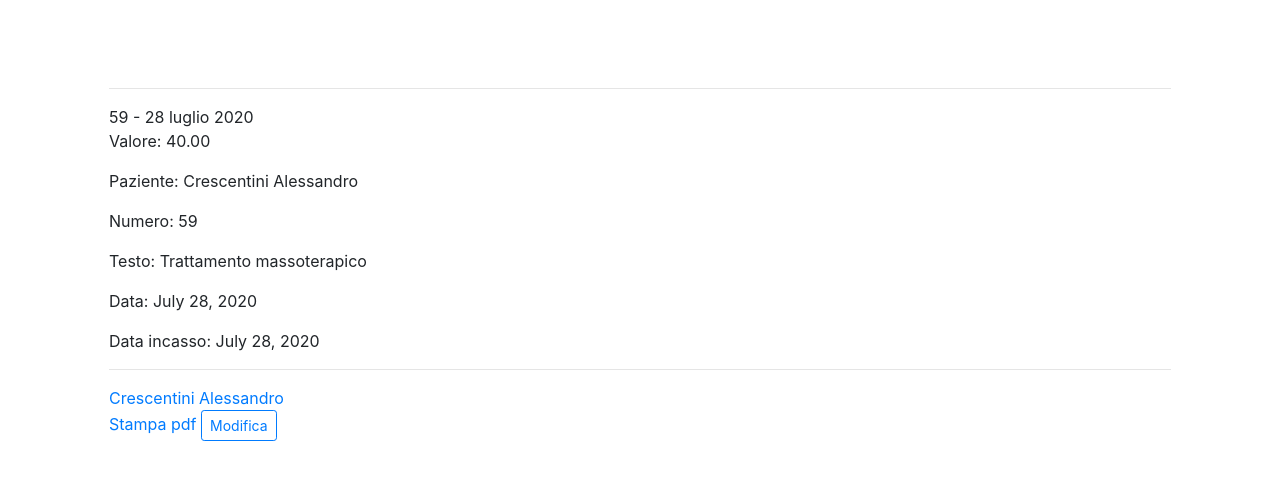
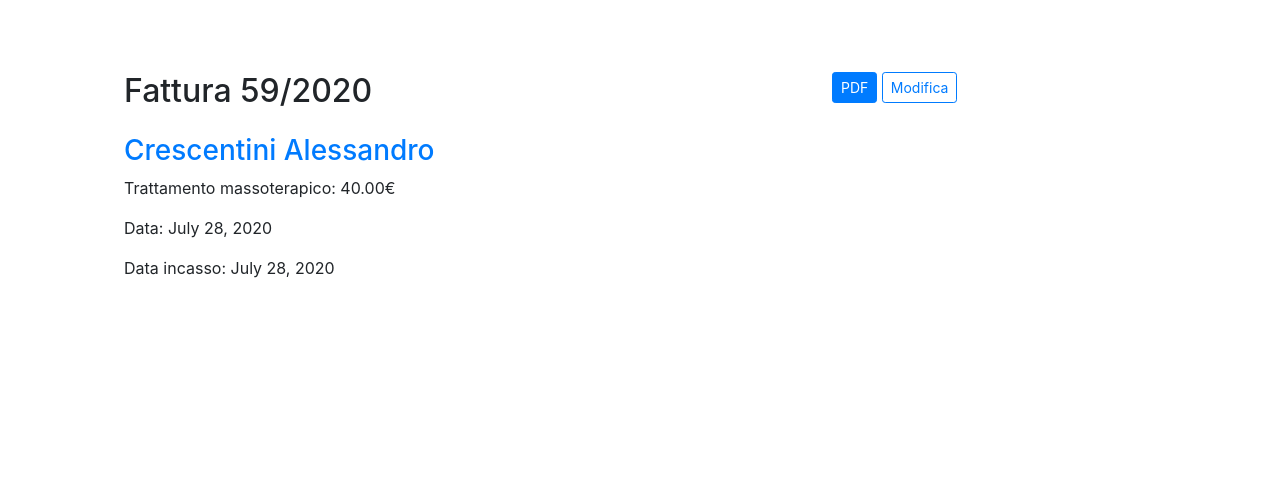
Before and after one commit to DckCanal/Studio, a Django app: page /gestione/fattura/61 in a window 1280 px wide. Shown: the part 56-536 px from the top of the page. Run offline with Django 3.2, Linux system fonts and the light colour scheme; a user stored in the database is signed in; data comes from the database, SQL or seed files in the repository; both versions use the stored data as it was after the commit; some libraries are stand-ins or nearby versions.

Commit message:
filtro fatture non incassaŧe

```diff
--- a/gestione/templates/gestione/fattura_detail.html
+++ b/gestione/templates/gestione/fattura_detail.html
@@ -1,19 +1,24 @@
 {% extends "generic.html" %}
 {% block main-content %}
-    <hr>
-    {{fattura}}
+<div class="container">
+    <div class="row mb-3">
+    <div class="col-md-8"><h2>Fattura {{fattura.numero}}/{{fattura.get_year}}</h2></div>
+    <div class="col-md-4">
+        <a class="btn btn-primary btn-sm" href="{% url 'fattura-pdf' fattura.id %}">PDF</a>
+        <a class="btn btn-outline-primary btn-sm" href="{% url 'modifica-fattura' fattura.id %}">Modifica</a>
+        {% if not fattura.data_incasso %}
+        <a class="btn btn-outline-primary btn-sm" href="{% url 'incassa-oggi' fattura.id %}">Incassa oggi</a>
+        {% endif %}
+    </div>
+    </div>
 
-    <p>Valore: {{fattura.valore}}</p>
-    <p>Paziente: {{fattura.paziente}}</p>
-    <p>Numero: {{fattura.numero}}</p>
-    <p>Testo: {{fattura.testo}}</p>
+    <h3><a href="{{fattura.paziente.get_absolute_url}}">{{fattura.paziente}}</a></h3>
+    <p>{{fattura.testo}}: {{fattura.valore}}€</p>
     <p>Data: {{fattura.data}}</p>
-    <p>Data incasso: {{fattura.data_incasso}}</p>
-    <hr>
-    <a href="{{fattura.paziente.get_absolute_url}}">{{fattura.paziente}}</a><br/>
-    <a href="{% url 'fattura-pdf' fattura.id %}">Stampa pdf</a>
-    <a class="btn btn-outline-primary btn-sm" href="{% url 'modifica-fattura' fattura.id %}">Modifica</a>
-    {% if not fattura.data_incasso %}
-    <a class="btn btn-outline-primary btn-sm" href="{% url 'incassa-oggi' fattura.id %}">Incassa oggi</a>
+    {% if fattura.data_incasso %}
+        <p>Data incasso: {{fattura.data_incasso}}</p>
+    {% else %}
+        <p>Fattura ancora da incassare</p>
     {% endif %}
+</div>
 {% endblock main-content %}
--- a/gestione/templates/gestione/paziente_detail.html
+++ b/gestione/templates/gestione/paziente_detail.html
@@ -83,7 +83,7 @@
             <td class="text-center">
                 <a class="btn btn-primary btn-sm" href="{% url 'fattura-pdf' f.id %}">Scarica pdf</a>
                 <a class="btn btn-outline-primary btn-sm" href="{% url 'modifica-fattura' f.id %}">Modifica</a>
-                {% if not fattura.data_incasso %}
+                {% if not f.data_incasso %}
                 <a class="btn btn-outline-primary btn-sm" href="{% url 'incassa-oggi' f.id %}">Incassa oggi</a>
                 {% endif %}
             </td>
--- a/gestione/urls.py
+++ b/gestione/urls.py
@@ -6,6 +6,7 @@ urlpatterns = [
     path('', views.home_page, name='home'),
     path('pazienti/',views.PazienteListView.as_view(),name='pazienti'),
     path('fatture/', views.FatturaListView.as_view(), name='fatture'),
+    path('fattura-non-incassate/',views.FatturaNonIncassataListView.as_view(), name='fatture-non-incassate'),
     path('fattura/<int:pk>', views.FatturaDetailView.as_view(), name='dettaglio-fattura'),
     path('paziente/<int:pk>', views.PazienteDetailView.as_view(), name='dettaglio-paziente'),
     path('fattura-pdf/<int:pk>',views.fattura_pdf,name='fattura-pdf'),
--- a/gestione/views.py
+++ b/gestione/views.py
@@ -46,6 +46,15 @@ class FatturaListView(LoginRequiredMixin, generic.ListView):
     paginate_by=25
     context_object_name = 'elenco_fatture'
     permission_required = ('gestione.view_fattura','gestione.delete_fattura','gestione.view_paziente')
+
+class FatturaNonIncassataListView(LoginRequiredMixin, generic.ListView):
+    """Vista di elenco delle fatture non ancora pagate"""
+    model = Fattura
+    paginate_by = 25
+    template_name = 'fattura_list.html'
+    permission_required = ('gestione.view_fattura','gestione.delete_fattura','gestione.view_paziente')
+    def get_queryset(self):
+        return Fattura.objects.filter(data_incasso=None)
 
 
 class FatturaDetailView(LoginRequiredMixin, generic.DetailView):
@@ -107,6 +116,7 @@ def nuovaFattura(request):
             f.valore = form.cleaned_data['valore']
             f.data = form.cleaned_data['data']
             f.numero = form.cleaned_data['numero']
+            f.data_incasso = form.cleaned_data['data_incasso']
             f.save()
             return HttpResponseRedirect(f.get_absolute_url())
     else:
```
Also changed, not shown: gestione/templates/gestione/fattura_form.html (+6 -1 lines), gestione/templates/gestione/fattura_list.html (+9 -2 lines), db.sqlite3, 1 other file.
